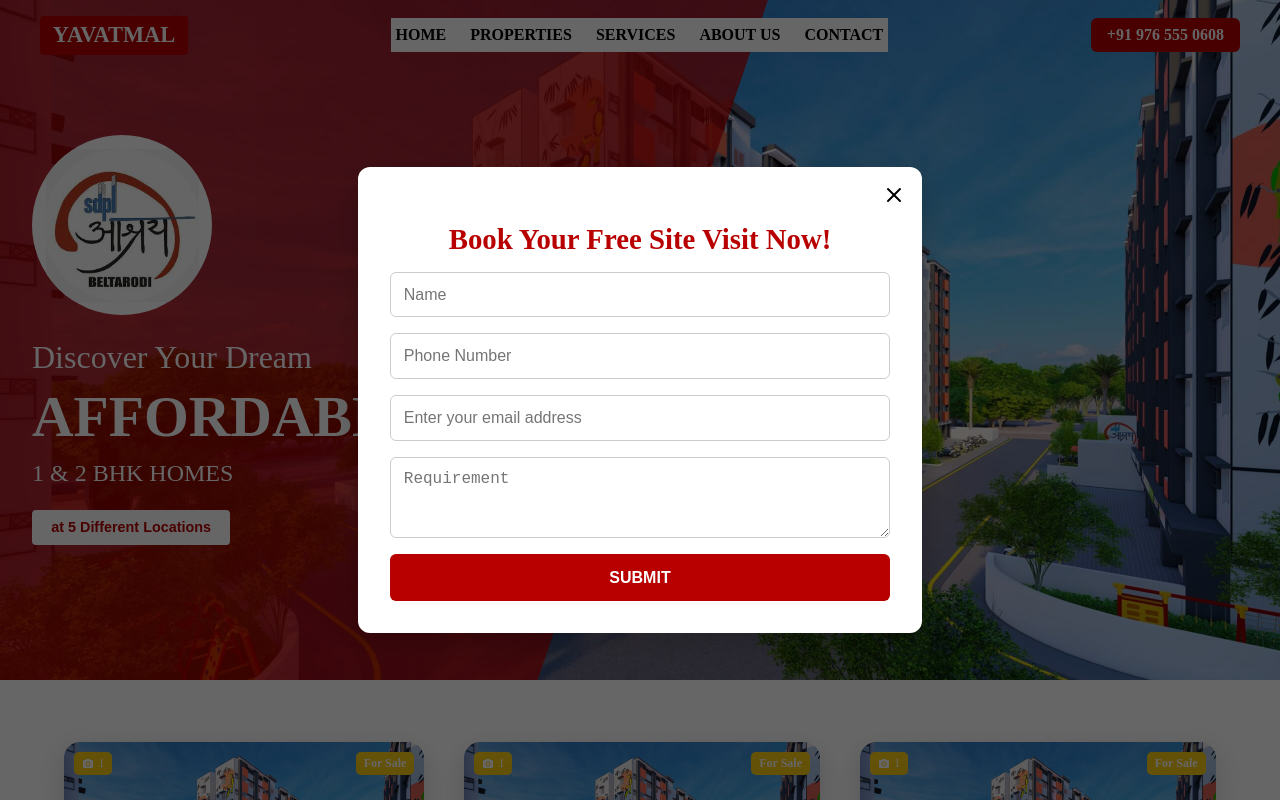
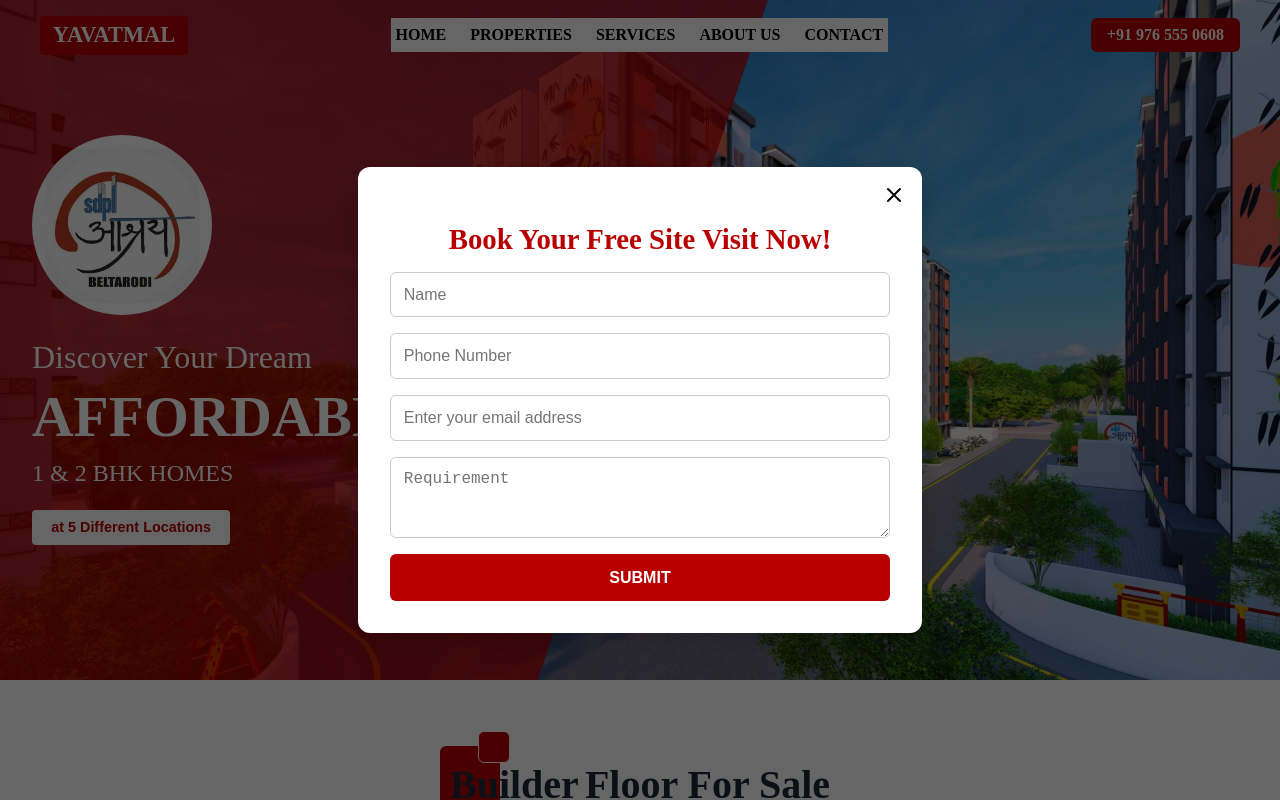
Before and after one commit to madhumitasugandhi/Property-Dealers, a React (Vite) app: page / in a window 1280 px wide. Shown: the top 800 px of the page. Built offline with nearby package versions, Linux system fonts and the light colour scheme.

Commit message:
HomeCard heading added and Footer Copyright part added.

```diff
--- a/src/App.jsx
+++ b/src/App.jsx
@@ -101,6 +101,77 @@ const App = () => {
           element={
             <>
               <Hero />
+              <div style={{ textAlign: 'center', margin: '3rem 0' }}>
+  <h2 style={{
+    fontSize: '2.5rem',
+    fontWeight: '800',
+    color: '#1f2937',
+    position: 'relative',
+    display: 'inline-block'
+  }}>
+    <span style={{ position: 'relative', display: 'inline-block', marginRight: '6px' }}>
+
+      {/* Large Box */}
+      <span style={{
+        position: 'absolute',
+        top: '-15px',
+        left: '-10px',
+        width: '60px',
+        height: '60px',
+        backgroundColor: '#b80000',
+        borderRadius: '6px',
+        zIndex: -2,
+
+      }}></span>
+
+      {/* Small Box */}
+      <span style={{
+        position: 'absolute',
+        top: '-30px',
+        left: '28px',
+        width: '30px',
+        height: '30px',
+        backgroundColor: '#b80000',
+        border:'1px solid white',
+        borderRadius: '6px',
+        zIndex: -1,
+
+      }}></span>
+
+      Builder
+    </span>
+     Floor For Sale
+  </h2>
+
+  <p style={{
+  fontSize: '1.125rem',
+  color: '#323233ff',
+  maxWidth: '600px',
+  margin: '0.5rem auto 0',
+  textAlign: 'center',
+}}>
+  Find Your <span style={{
+    position: 'relative',
+    display: 'inline-block',
+    color: '#323233ff'
+  }}>
+    Perfect Home with a Trusted Real
+    <span style={{
+      position: 'absolute',
+      left: 0,
+      bottom: -16,
+      width: '100%',
+      height: '3px',
+      backgroundColor: '#b80000',
+      borderRadius: '2px',
+    }}></span>
+  </span> Estate Agent
+</p>
+
+
+</div>
+
+
               <div className="card-grid">
                 {properties.map((property) => (
                   <HomeCard key={property.id} {...property} />
--- a/src/components/Footer.jsx
+++ b/src/components/Footer.jsx
@@ -1,12 +1,11 @@
-
 import React from 'react';
 import styled from 'styled-components';
 import { FaFacebook, FaTwitter, FaInstagram } from 'react-icons/fa';
 
 const FooterWrapper = styled.footer`
-  background-color: #1f2937;
-  color: #d1d5db;
-  padding: 2rem 1rem;
+  background-color: #b80000;
+  color: #fff;
+  padding: 2rem 1rem 0;
   margin-top: 4rem;
 `;
 
@@ -17,7 +16,7 @@ const FooterContainer = styled.div`
   flex-direction: column;
   gap: 2rem;
 
-  @media(min-width: 768px) {
+  @media (min-width: 768px) {
     flex-direction: row;
     justify-content: space-between;
   }
@@ -28,14 +27,14 @@ const Section = styled.div`
 `;
 
 const Title = styled.h4`
-  font-size: 18px;
-  color: #facc15;
+  font-size: 20px;
+  color: #f3ef12ff;
   margin-bottom: 1rem;
 `;
 
 const Link = styled.a`
   display: block;
-  color: #d1d5db;
+  color: #fff;
   text-decoration: none;
   margin-bottom: 0.5rem;
 
@@ -51,7 +50,7 @@ const SocialIcons = styled.div`
   margin-top: 1rem;
 
   a {
-    color: #d1d5db;
+    color: #fff;
 
     &:hover {
       color: white;
@@ -59,8 +58,19 @@ const SocialIcons = styled.div`
   }
 `;
 
+const Copyright = styled.div`
+  width: 100vw;
+  margin-left: calc(-50vw + 50%);
+  background-color: #f3f4f6;
+  color: #4b5563;
+  text-align: center;
+  font-size: 0.9rem;
+  padding: 1rem 0;
+`;
+
 const Footer = () => {
   return (
+    <>
       <FooterWrapper>
         <FooterContainer>
           <Section>
@@ -89,6 +99,11 @@ const Footer = () => {
           </Section>
         </FooterContainer>
       </FooterWrapper>
+
+      <Copyright>
+        © {new Date().getFullYear()} Property Dealers. All rights reserved.
+      </Copyright>
+    </>
   );
 };
 
```
Lines whose indentation alone changed are shown as unchanged.
